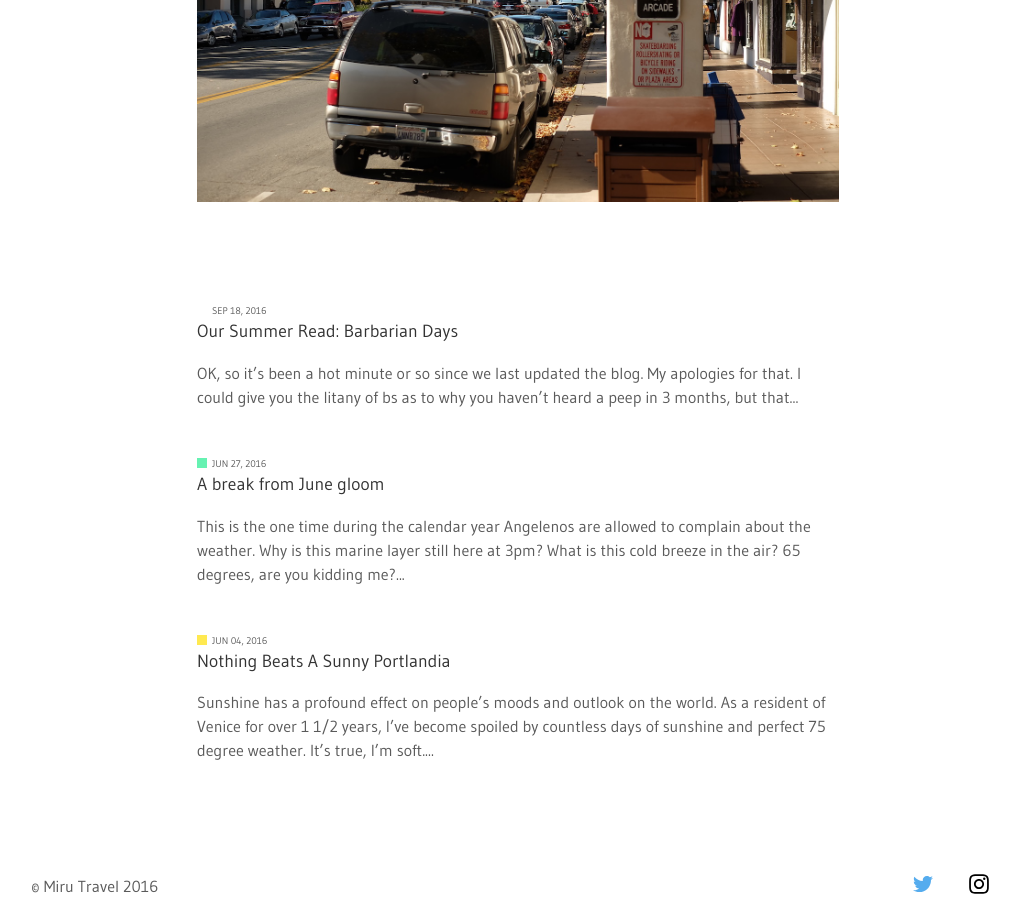
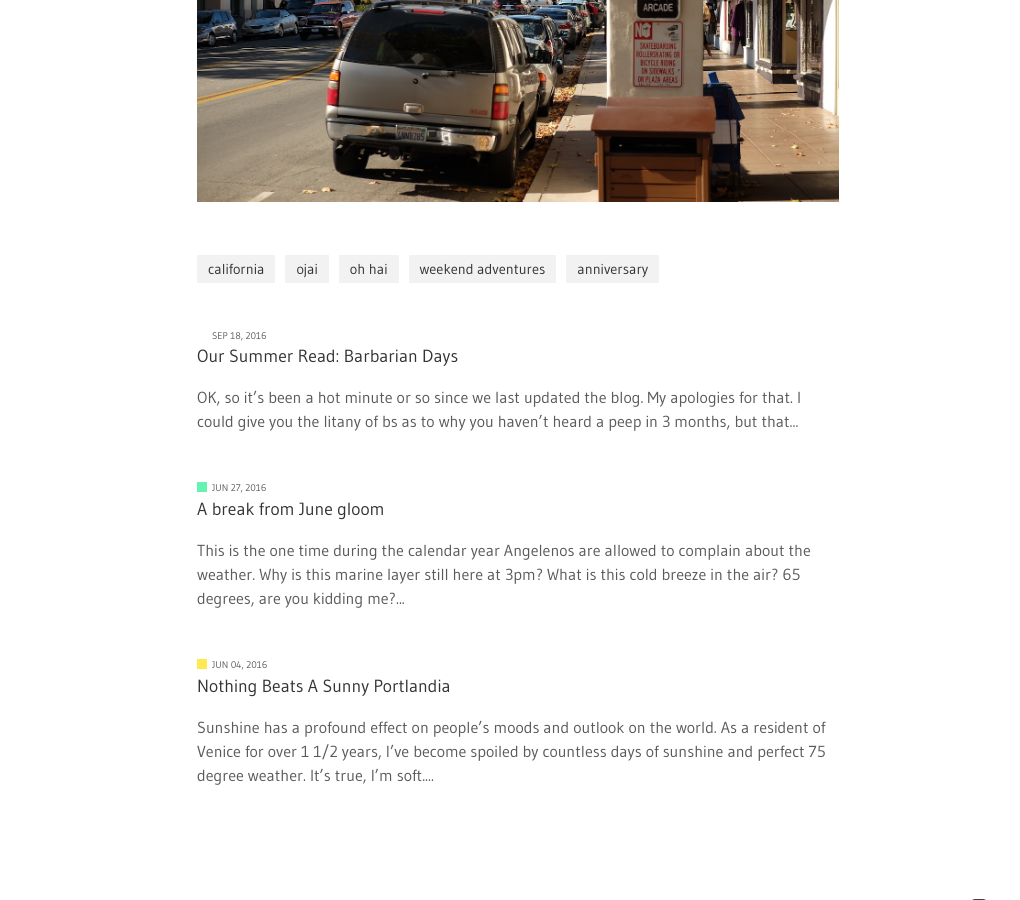
Before and after one commit to PHironaka/Miru-Blog, a Jekyll site: the page built from _posts/2017-01-08-all-about-ojai.markdown, in a window 1280 px wide and 900 px high, scrolled down 2413 px. Shown: the whole window, without its empty margins (122-1142 px from the left). Built offline with Jekyll 4.4.1, drawn with Linux system fonts in a browser that asks for light colours.

Commit message:
Updated All About Ojai

```diff
--- a/_posts/2017-01-08-all-about-ojai.markdown
+++ b/_posts/2017-01-08-all-about-ojai.markdown
@@ -1,6 +1,12 @@
 ---
 title: All about Ojai
 date: 2017-01-08 00:15:00 Z
+tags:
+- california
+- ojai
+- oh hai
+- weekend adventures
+- anniversary
 img: DSCF9079.JPG
 author: Kamauri Yeh
 ---
```
